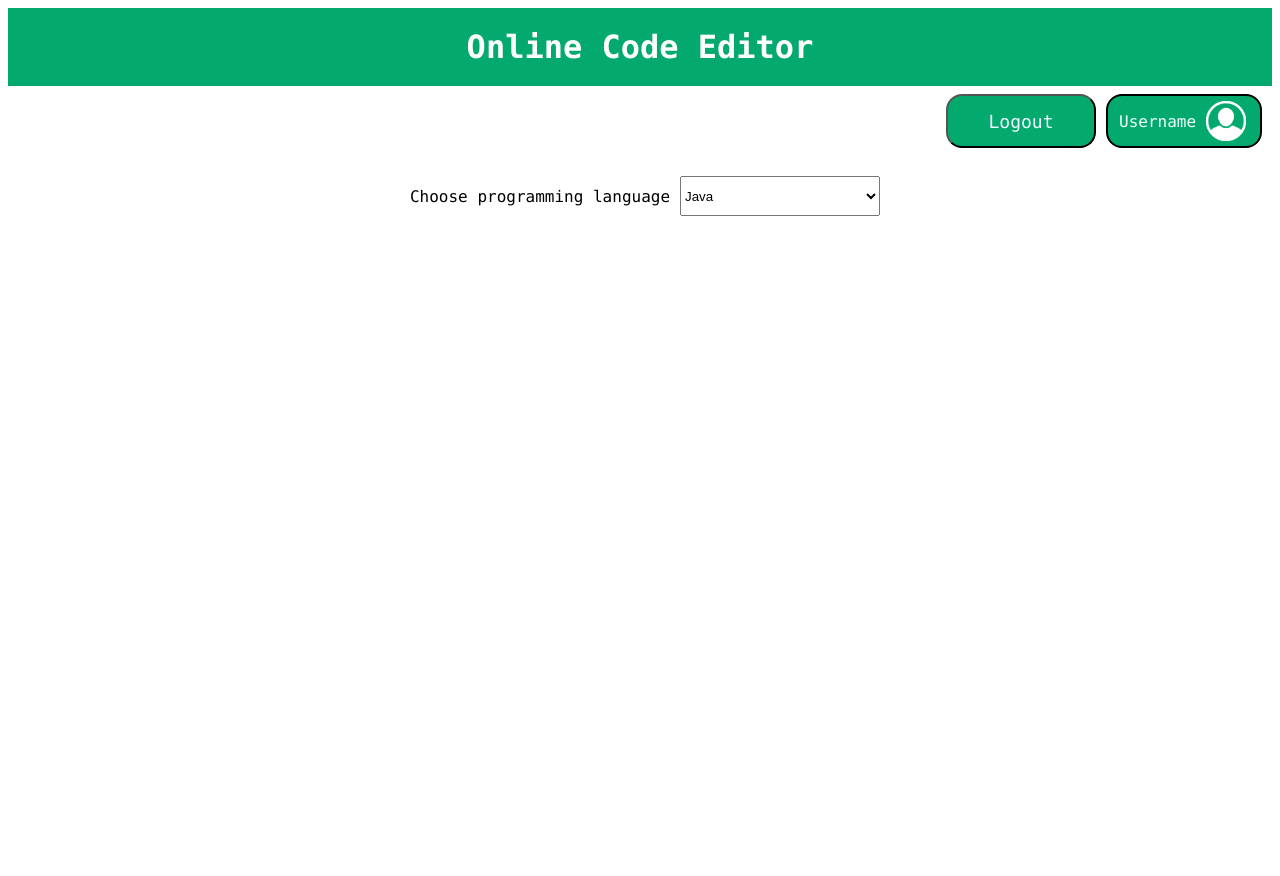
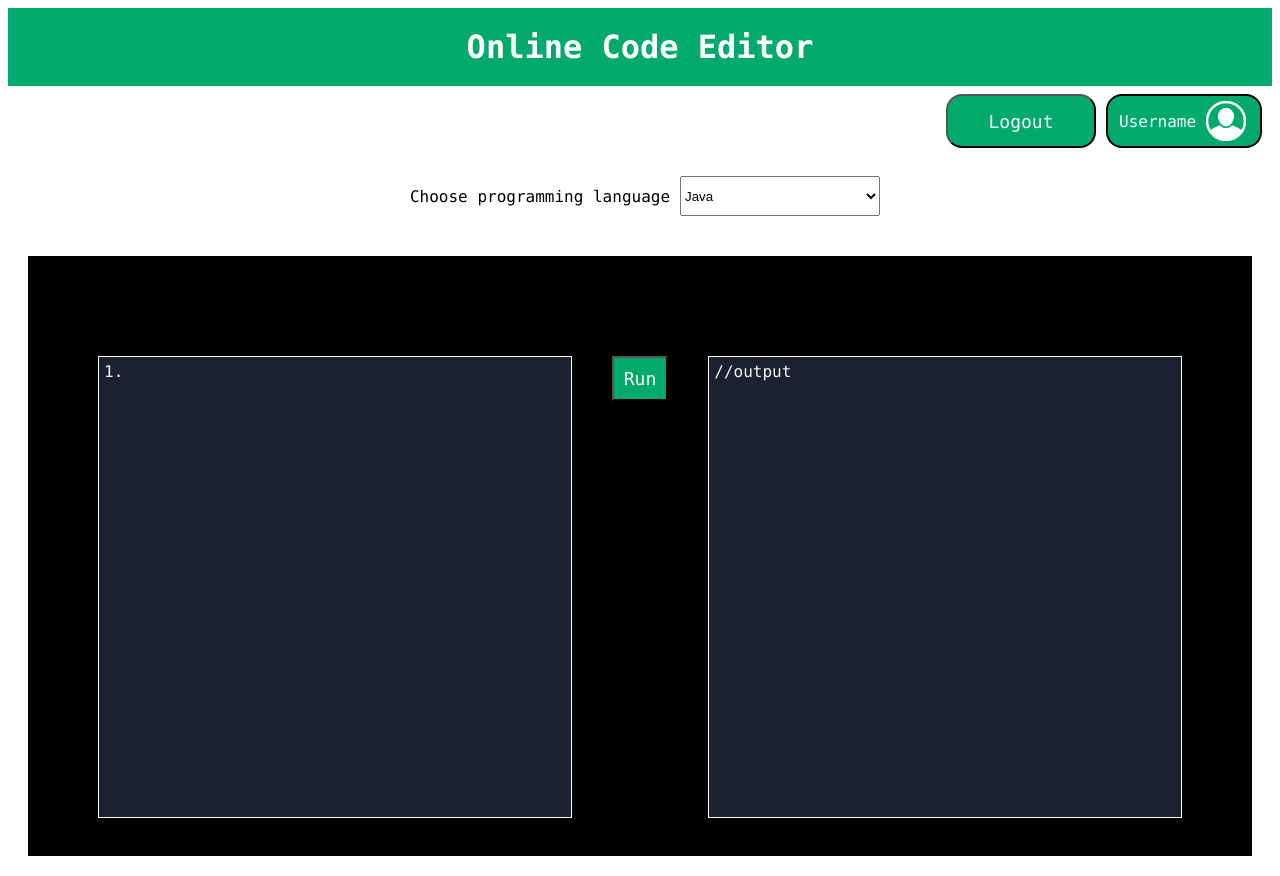
Before and after one commit to saikrishna488/basictemp.github.io, a plain HTML site: page main.html in a window 1280 px wide. Before the commit the page ends 844 px from the top, so only its background shows below. Drawn offline with Linux system fonts and the light colour scheme.

Commit message:
Add files via upload

```diff
--- a/main.html
+++ b/main.html
@@ -84,6 +84,41 @@
             #text{
                 margin: 0px 10px;
             }
+            .box{
+                display: flex;
+                flex-direction: row;
+                height: 500px;
+                background-color:black;
+                margin: 20px 20px;
+                width:auto;
+                align-items: flex-start;
+            }
+            .editor{
+                height: 450px;
+                width: 50%;
+                background-color: #1c2130;
+                color: whitesmoke;
+                border: 1px solid white;
+                margin: 50px 20px;
+                padding: 5px;
+                list-style-position: inside;
+                overflow-y: scroll;
+            }
+            #brun{
+                justify-self:center;
+                font-family: "Lucida Console", "Courier New", monospace;
+                margin: 50px 20px;
+                padding: 5px;
+                font-size: large;
+                padding: 10px;
+                background-color: #04AA6D;
+                color:white;
+            }
+            #brun:hover{
+                background-color: white;
+                color: black;
+                cursor: pointer;
+            }
         </style>
     </head>
     <body>
@@ -104,6 +139,13 @@
             </select>
         </div>
         <div class="box">
+            <ol class="editor" contenteditable>
+                <li id="li"> </li>
+            </ol>
+            <input type="button" value="Run" id="brun">
+            <div class="editor" >
+                //output
+            </div>
         </div>
     </body>
 </html>
```
